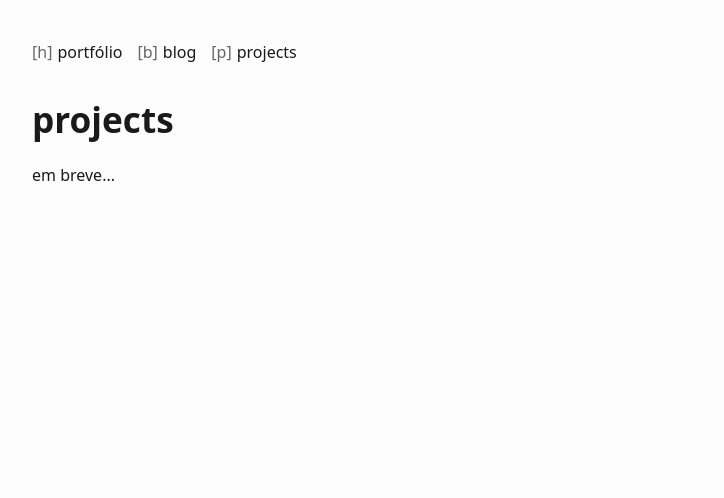
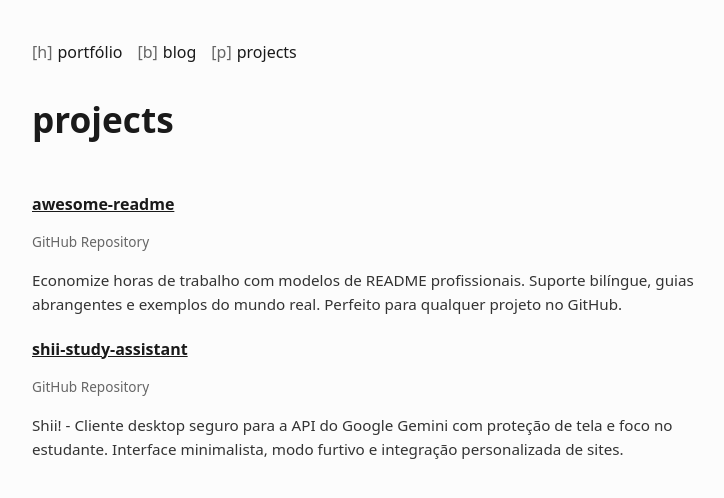
Before and after one commit to GabrielBaiano/gabrielgama.dev, a website: page pages/projects.html in a window 1280 px wide. Shown: the whole page, without its empty margins (258-982 px from the left). Drawn offline with Linux system fonts and the light colour scheme.

Commit message:
feat: update projects page with awesome-readme and shii-study-assistant

```diff
--- a/assets/css/style.css
+++ b/assets/css/style.css
@@ -87,14 +87,16 @@ nav a:hover {
     color: #0066cc;
 }
 
-/* Shared History Section Styles (Work & Education) */
+/* Shared History Section Styles (Work, Education & Projects) */
 .work-section,
-.education-section {
+.education-section,
+.projects-section {
     margin-top: 45px;
 }
 
 .work-section h2,
-.education-section h2 {
+.education-section h2,
+.projects-section h2 {
     font-size: 1.4em;
     font-weight: bold;
     margin-bottom: 20px;
@@ -102,25 +104,29 @@ nav a:hover {
 }
 
 .work-item,
-.education-item {
+.education-item,
+.project-item {
     margin-bottom: 20px;
 }
 
 .work-item h3,
-.education-item h3 {
+.education-item h3,
+.project-item h3 {
     font-size: 1em;
     margin: 0 0 2px 0;
 }
 
 .work-item .meta,
-.education-item .meta {
+.education-item .meta,
+.project-item .meta {
     font-size: 0.85em;
     color: #666;
     margin-bottom: 4px;
 }
 
 .work-item .desc,
-.education-item .desc {
+.education-item .desc,
+.project-item .desc {
     font-size: 0.95em;
     color: #333;
 }
--- a/pages/projects.html
+++ b/pages/projects.html
@@ -17,7 +17,28 @@
 
     <div class="content">
         <h1 class="title">projects</h1>
-        <p>em breve...</p>
+
+        <div class="projects-section">
+            <div class="project-item">
+                <h3><a href="https://github.com/GabrielBaiano/awesome-readme" target="_blank"
+                        style="color: inherit; text-decoration: underline;">awesome-readme</a></h3>
+                <p class="meta">GitHub Repository</p>
+                <div class="desc">
+                    <p>Economize horas de trabalho com modelos de README profissionais. Suporte bilíngue, guias
+                        abrangentes e exemplos do mundo real. Perfeito para qualquer projeto no GitHub.</p>
+                </div>
+            </div>
+
+            <div class="project-item">
+                <h3><a href="https://github.com/GabrielBaiano/shii-study-assistant" target="_blank"
+                        style="color: inherit; text-decoration: underline;">shii-study-assistant</a></h3>
+                <p class="meta">GitHub Repository</p>
+                <div class="desc">
+                    <p>Shii! - Cliente desktop seguro para a API do Google Gemini com proteção de tela e foco no
+                        estudante. Interface minimalista, modo furtivo e integração personalizada de sites.</p>
+                </div>
+            </div>
+        </div>
     </div>
 </body>
 
```
